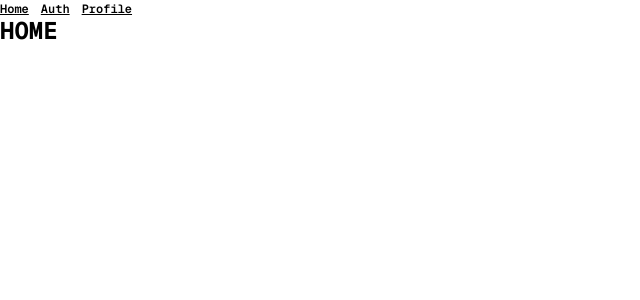
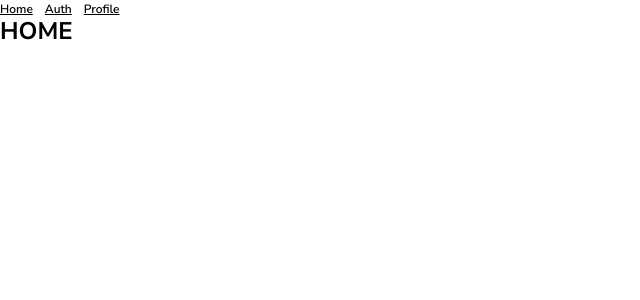
Before and after one commit to artashesGiv/next-template, a Next.js app: page / in a window 1280 px wide. Shown: the top 300 px of the page, without its empty margins (0-640 px from the left). Built offline with nearby package versions, Linux system fonts and the light colour scheme.

Commit message:
update fonts

```diff
--- a/package.json
+++ b/package.json
@@ -11,7 +11,8 @@
   "dependencies": {
     "next": "15.1.6",
     "react": "^19.0.0",
-    "react-dom": "^19.0.0"
+    "react-dom": "^19.0.0",
+    "zustand": "^5.0.3"
   },
   "devDependencies": {
     "@eslint/eslintrc": "^3",
--- a/src/app/layout.tsx
+++ b/src/app/layout.tsx
@@ -1,16 +1,11 @@
 import type { Metadata } from 'next'
-import { Geist, Geist_Mono } from 'next/font/google'
+import { Nunito_Sans } from 'next/font/google'
 import './layout.scss'
 import '../../styles/index.scss'
 import Link from 'next/link'
 
-const geistSans = Geist({
-  variable: '--font-geist-sans',
-  subsets: ['latin'],
-})
-
-const geistMono = Geist_Mono({
-  variable: '--font-geist-mono',
+const nunitoSans = Nunito_Sans({
+  variable: '--font-nunito-sans',
   subsets: ['latin'],
 })
 
@@ -26,7 +21,7 @@ export default function RootLayout({
 }>) {
   return (
     <html lang='ru'>
-      <body className={`${geistSans.variable} ${geistMono.variable}`}>
+      <body className={`${nunitoSans.variable}`}>
         <div className='menu'>
           <Link href='/'>Home</Link>
           <Link href='/auth'>Auth</Link>
--- a/styles/utility/common.scss
+++ b/styles/utility/common.scss
@@ -3,6 +3,6 @@ html {
 }
 
 body {
-  font-family: var(--font-geist-mono);
+  font-family: var(--font-nunito-sans);
   font-weight: 600;
 }
```
Also changed, not shown: src/shared/ui/Button/button.tsx (+4 -12 lines), 1 other file (tests, documents, lock files or other folders).
